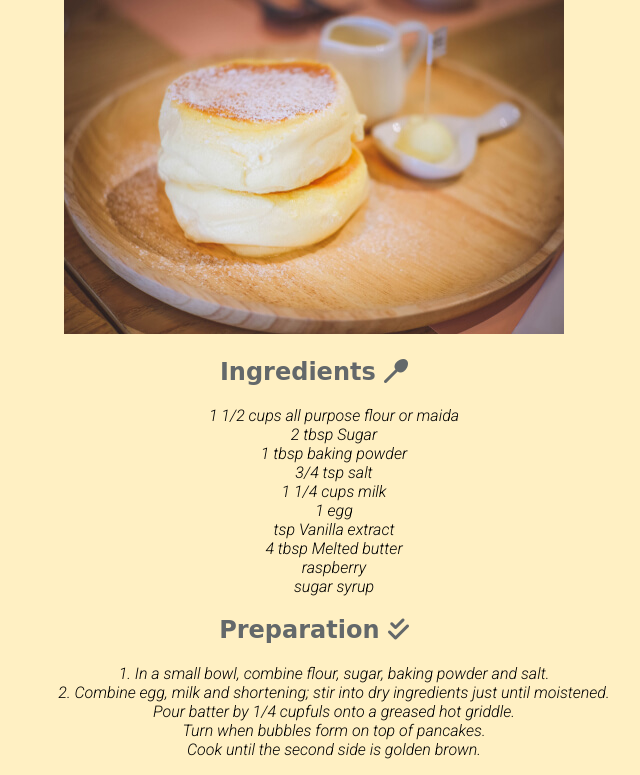
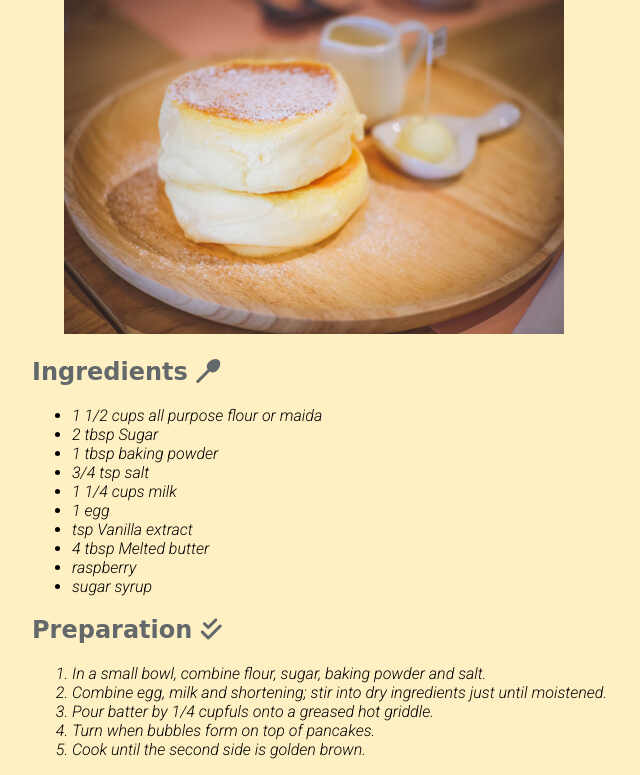
Before and after one commit to Sunlight77/How-to-make-fluffy-pancakes, a plain HTML site: page index.html in a window 1280 px wide. Shown: the part 81-856 px from the top of the page, without its empty margins (326-966 px from the left). Drawn offline with Linux system fonts and the light colour scheme; a web font is replaced by a local one.

Commit message:
center h1 & image class; padding-left & recipe class;

```diff
--- a/index.html
+++ b/index.html
@@ -10,8 +10,15 @@
   <body>
 
     <h1>How to make fluffy pancakes</h1>
-    <img src="img/Fluffy-Pancakes.jpg" alt="Pancakes">
-    <h2>Ingredients <i class="fas fa-utensil-spoon"></i></h2>
+
+      <div id="pancake-img">
+        <img  src="img/Fluffy-Pancakes.jpg"  alt="Pancakes">
+      </div>
+
+  <div class="recipe">
+    <h2>Ingredients
+      <i class="fas fa-utensil-spoon"></i>
+    </h2>
 
     <ul class="roboto">
       <li>1 1/2 cups all purpose flour or maida</li>
@@ -25,14 +32,19 @@
       <li>raspberry</li>
       <li>sugar syrup</li>
      </ul>
-     <h2>Preparation <i class="fas fa-check-double"></i></h2>
-       <ol class="roboto">
-        <li>1. In a small bowl, combine flour, sugar, baking powder and salt.</li>
-        <li>2. Combine egg, milk and shortening; stir into dry ingredients just until moistened.</li>
+
+    <h2>Preparation
+       <i class="fas fa-check-double"></i>
+    </h2>
+
+    <ol class="roboto">
+        <li>In a small bowl, combine flour, sugar, baking powder and salt.</li>
+        <li>Combine egg, milk and shortening; stir into dry ingredients just until moistened.</li>
         <li>Pour batter by 1/4 cupfuls onto a greased hot griddle.</li>
         <li> Turn when bubbles form on top of pancakes.</li>
         <li>Cook until the second side is golden brown.</li>
-       </ol>
+    </ol>
+  </div>
     <script src="script.js"></script>
   </body>
 </html>
--- a/style.css
+++ b/style.css
@@ -3,18 +3,23 @@
 h1, h2 {
   font-family: 'Redressed', cursive;
   color: #63686a;
+}
+
+h1 {
   text-align: center;
 }
-
+#pancake-img {
+  text-align: center;
+}
 body {
   background-color: #fff0c3;
-  text-align: center;
+
 }
 
 .roboto {
  font-family: 'Roboto', sans-serif;
 }
 
-ol, ul {
-  list-style-type: none;
+.recipe {
+  padding-left: 350px;
 }
```
